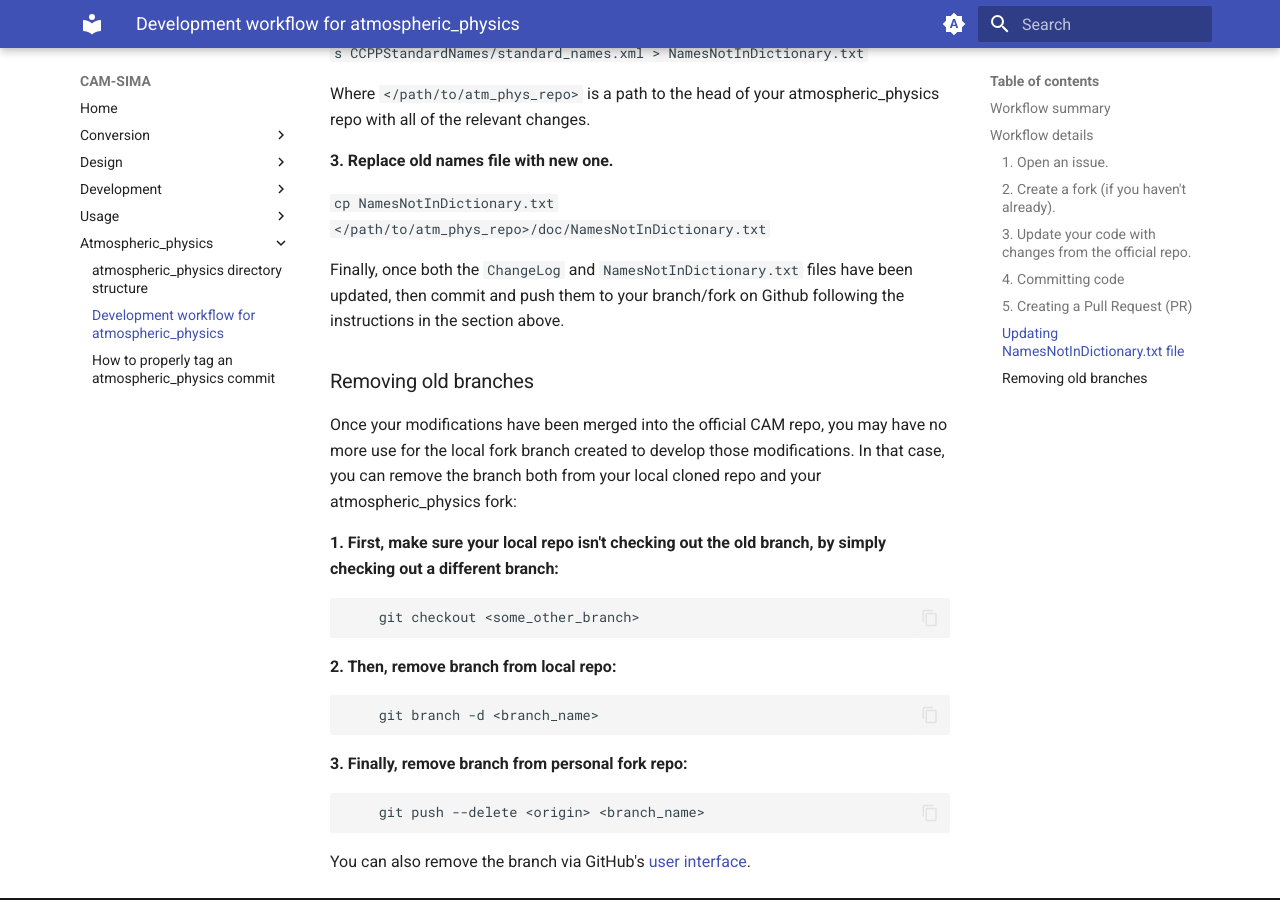
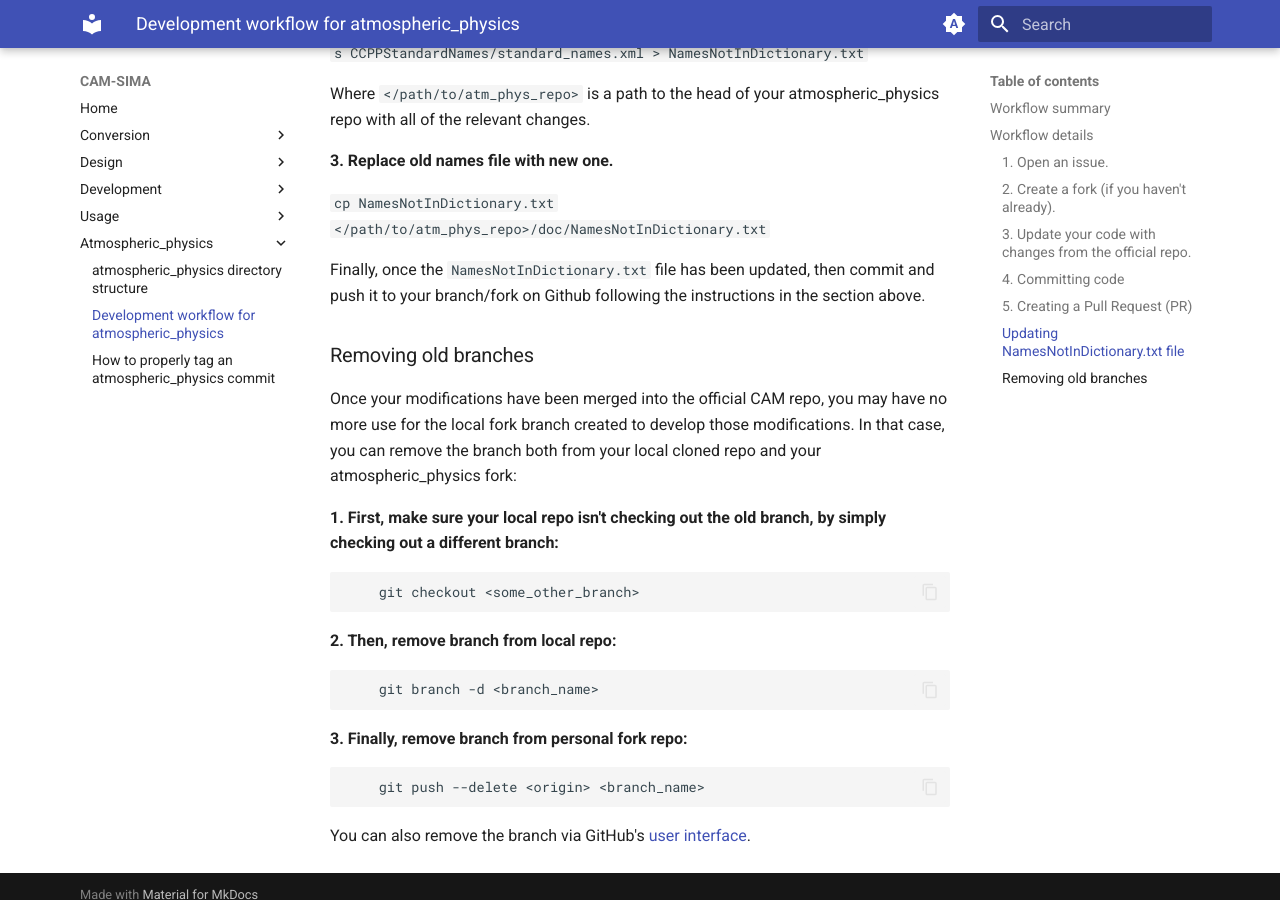
Before and after one commit to kuanchihwang/CAM-SIMA-Docs, an MkDocs documentation site: the page built from docs/atmospheric_physics/development_workflow.md, in a window 1280 px wide and 900 px high, scrolled down 5062 px. Built offline with MkDocs 1.6.1 and Material for MkDocs 9.7.7, drawn with Linux system fonts in a browser that asks for light colours.

Commit message:
Remove reference to 'ChangeLog' in atmospheric_physics documentation.

```diff
--- a/docs/atmospheric_physics/development_workflow.md
+++ b/docs/atmospheric_physics/development_workflow.md
@@ -179,7 +179,7 @@ Where `</path/to/atm_phys_repo>` is a path to the head of your atmospheric_physi
 
 `cp NamesNotInDictionary.txt </path/to/atm_phys_repo>/doc/NamesNotInDictionary.txt`
 
-Finally, once both the `ChangeLog` and `NamesNotInDictionary.txt` files have been updated, then commit and push them to your branch/fork on Github following the instructions in the section above.
+Finally, once the `NamesNotInDictionary.txt` file has been updated, then commit and push it to your branch/fork on Github following the instructions in the section above.
 
 ### Removing old branches
 
```
